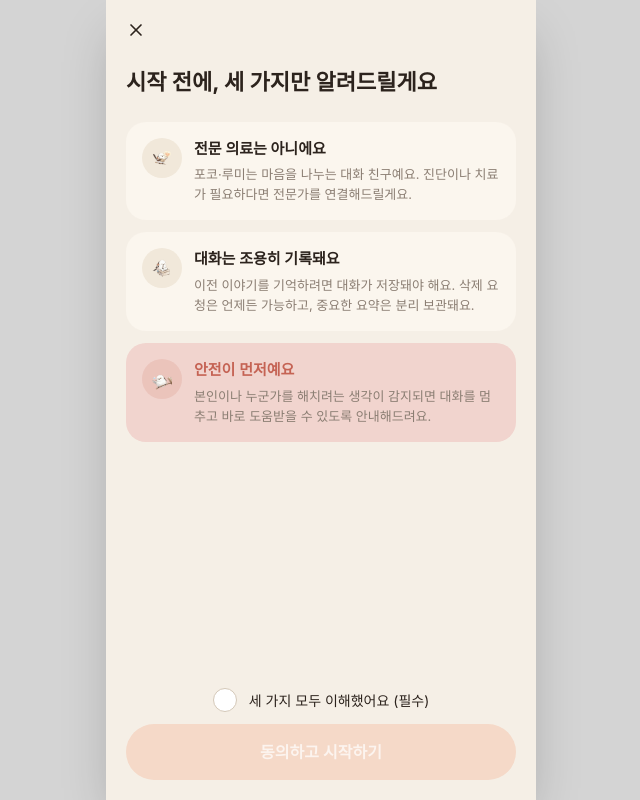
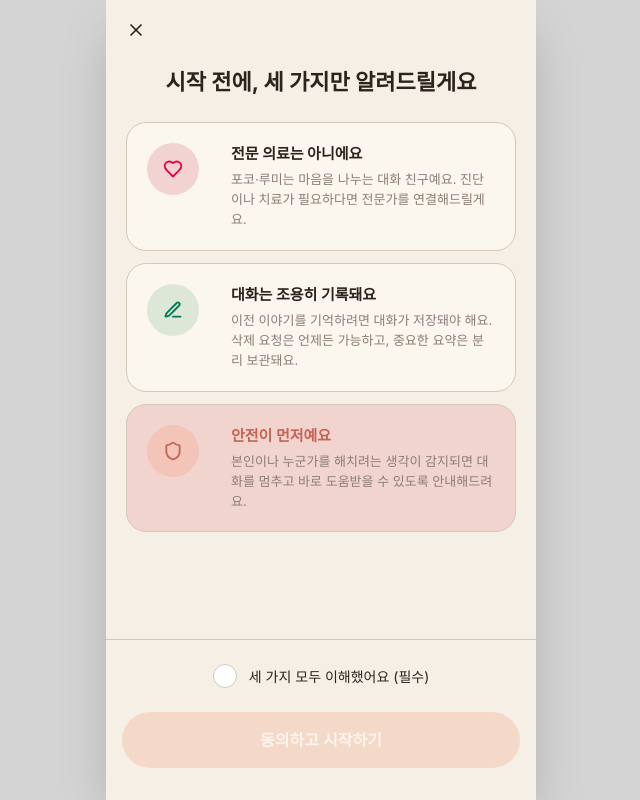
Before and after one commit to Soul-Buddy/Soul-Buddy-FE, a Next.js app: page /onboarding/terms in a window 1280 px wide. Shown: the whole page, without its empty margins (319-959 px from the left). Built offline with nearby package versions, Linux system fonts and the light colour scheme; a web font is replaced by a local one.

Commit message:
feat : 약관 온보딩 UI 수정

```diff
--- a/app/globals.css
+++ b/app/globals.css
@@ -5,31 +5,43 @@
   /*  */
   --font-sans: "Pretendard Variable", Pretendard, -apple-system, BlinkMacSystemFont, system-ui, Roboto, "Helvetica Neue", "Segoe UI", "Apple SD Gothic Neo", "Noto Sans KR", "Malgun Gothic", "Apple Color Emoji", "Segoe UI Emoji", "Segoe UI Symbol", sans-serif;
 
-  --color-bg: #f5efe6;
-  --color-surface: #fbf6ee;
-  --color-surface-strong: #f1e8da;
-  --color-primary: #e89b7b;
-  --color-primary-strong: #d9846a;
-  --color-primary-soft: #f5d9c8;
-  --color-danger: #c56354;
-  --color-danger-soft: #f1d4ce;
-  --color-dark: #2a1f1a;
-  --color-dark-soft: #3a2d26;
-  --color-text: #2c231d;
-  --color-text-muted: #8b7e73;
-  --color-text-subtle: #b8aea3;
-  --color-border: #e5dcd0;
-  --color-border-strong: #d4c8b8;
+  /* ─────────── Surface (배경 계열) ─────────── */
+  --color-bg: #f5efe6;             /* 따뜻한 크림 베이지 — 화면 전체 배경 */
+  --color-surface: #fbf6ee;        /* 거의 흰색에 가까운 크림 — 카드/패널 기본 배경 */
+  --color-surface-strong: #f1e8da; /* 한 톤 진한 베이지 — 강조 카드, 체크박스 박스 등 */
 
-  --color-emotion-blue: #c5d4e3;
-  --color-emotion-pink: #f3d2d2;
-  --color-emotion-sage: #dde2d5;
-  --color-emotion-peach: #f5dbc6;
-  --color-emotion-coral: #f3c5b8;
-  --color-emotion-mint: #dde7d8;
-  --color-emotion-beige: #ece1cf;
-  --color-emotion-cream: #e5e4d3;
-  --color-emotion-rose: #f1d8d6;
+  /* ─────────── Primary (브랜드 메인 컬러 — 따뜻한 피치/살구) ─────────── */
+  --color-primary: #e89b7b;        /* 부드러운 피치 살구 — 주요 버튼, 강조 ring */
+  --color-primary-strong: #d9846a; /* 진한 피치 — hover/active 상태 */
+  --color-primary-soft: #f5d9c8;   /* 연한 피치 — 선택된 카드 배경, 보조 강조 */
+
+  /* ─────────── Danger (경고 컬러 — 테라코타/벽돌톤) ─────────── */
+  --color-danger: #c56354;         /* 진한 벽돌색 — 경고 텍스트, 위험 아이콘 */
+  --color-danger-soft: #f1d4ce;    /* 연한 살구핑크 — 경고 카드 배경 */
+
+  /* ─────────── Dark (다크 모드 배경) ─────────── */
+  --color-dark: #2a1f1a;           /* 진한 다크 브라운 — 다크 톤 화면 배경 */
+  --color-dark-soft: #3a2d26;      /* 다크 브라운 한 톤 밝게 — 다크 모드 카드 */
+
+  /* ─────────── Text (텍스트 계열) ─────────── */
+  --color-text: #2c231d;           /* 진한 갈색 (거의 검정) — 본문 기본 텍스트 */
+  --color-text-muted: #8b7e73;     /* 부드러운 회갈색 — 보조 설명, 캡션 */
+  --color-text-subtle: #b8aea3;    /* 연한 회갈색 — 비활성/희미한 텍스트 */
+
+  /* ─────────── Border (테두리) ─────────── */
+  --color-border: #e5dcd0;         /* 연한 베이지 — 기본 구분선 */
+  --color-border-strong: #d4c8b8;  /* 진한 베이지 — 강조 테두리, 입력 영역 구분 */
+
+  /* ─────────── Emotion (감정 카드 컬러 — 모두 파스텔톤) ─────────── */
+  --color-emotion-blue: #c5d4e3;   /* 파스텔 블루 — 차분함, 잔잔함 */
+  --color-emotion-pink: #f3d2d2;   /* 파스텔 핑크 — 포근함, 다정함 */
+  --color-emotion-sage: #dde2d5;   /* 세이지 그린 — 안정감 */
+  --color-emotion-peach: #f5dbc6;  /* 부드러운 피치 — 따뜻함 */
+  --color-emotion-coral: #f3c5b8;  /* 코랄 핑크 — 활기, 살짝 강한 따뜻함 */
+  --color-emotion-mint: #dde7d8;   /* 민트 그린 — 시원함, 산뜻함 */
+  --color-emotion-beige: #ece1cf;  /* 베이지 — 중립적인 따뜻함 */
+  --color-emotion-cream: #e5e4d3;  /* 크림 옐로우 — 희망, 밝음 */
+  --color-emotion-rose: #f1d8d6;   /* 로즈 핑크 — 부드러운 감성 */
 
   --radius-sm: 12px;
   --radius-md: 16px;
--- a/app/onboarding/terms/page.tsx
+++ b/app/onboarding/terms/page.tsx
@@ -1,5 +1,9 @@
 import { TermsView } from "@/views/onboarding/terms";
 
+/**
+ * 약관 동의 페이지
+ * @returns
+ */
 export default function OnboardingTermsPage() {
   return <TermsView />;
 }
--- a/features/onboarding/agree-terms/model/items.ts
+++ b/features/onboarding/agree-terms/model/items.ts
@@ -1,13 +1,12 @@
-import type { StaticImageData } from "next/image";
-import heartIcon from "@/shared/assets/lumi.png";
-import writeIcon from "@/shared/assets/writeIcon.png";
-import radiowaveIcon from "@/shared/assets/poco.png";
+import { Heart, PenLine, Shield, type LucideIcon } from "lucide-react";
 
 export interface TermsItem {
   id: string;
   title: string;
   body: string;
-  icon: StaticImageData;
+  icon: LucideIcon;
+  iconBgClass: string;
+  iconColorClass: string;
   tone: "default" | "danger";
 }
 
@@ -16,21 +15,27 @@ export const TERMS_ITEMS: TermsItem[] = [
     id: "not-medical",
     title: "전문 의료는 아니에요",
     body: "포코·루미는 마음을 나누는 대화 친구예요. 진단이나 치료가 필요하다면 전문가를 연결해드릴게요.",
-    icon: heartIcon,
+    icon: Heart,
+    iconBgClass: "bg-emotion-pink",
+    iconColorClass: "text-rose-600",
     tone: "default",
   },
   {
     id: "quiet-record",
     title: "대화는 조용히 기록돼요",
     body: "이전 이야기를 기억하려면 대화가 저장돼야 해요. 삭제 요청은 언제든 가능하고, 중요한 요약은 분리 보관돼요.",
-    icon: writeIcon,
+    icon: PenLine,
+    iconBgClass: "bg-emotion-mint",
+    iconColorClass: "text-emerald-700",
     tone: "default",
   },
   {
     id: "safety-first",
     title: "안전이 먼저예요",
     body: "본인이나 누군가를 해치려는 생각이 감지되면 대화를 멈추고 바로 도움받을 수 있도록 안내해드려요.",
-    icon: radiowaveIcon,
+    icon: Shield,
+    iconBgClass: "bg-emotion-coral",
+    iconColorClass: "text-danger",
     tone: "danger",
   },
 ];
--- a/features/onboarding/agree-terms/ui/TermsCard.tsx
+++ b/features/onboarding/agree-terms/ui/TermsCard.tsx
@@ -1,4 +1,3 @@
-import Image from "next/image";
 import { cn } from "@/shared/lib/cn";
 import { Card } from "@/shared/ui/Card";
 import type { TermsItem } from "../model/items";
@@ -7,36 +6,44 @@ interface TermsCardProps {
   item: TermsItem;
 }
 
+/**
+ * 약관 카드 컴포넌트
+ * @param param0 // 약관 아이템을 받아서 카드 형태로 렌더링
+ * @returns
+ */
 export function TermsCard({ item }: TermsCardProps) {
   const isDanger = item.tone === "danger";
+  const Icon = item.icon;
   return (
     <Card
-      surface={isDanger ? "default" : "default"}
-      padding="md"
-      className={cn(
-        "w-full",
-        isDanger && "bg-[var(--color-danger-soft)]",
-      )}
+      surface="default"
+      padding="lg"
+      className={cn("w-full border border-[var(--color-border-strong)]", isDanger && "bg-danger-soft")}
     >
-      <div className="flex items-start gap-3">
+      <div className="flex items-start gap-8">
+        {/* 아이콘 컨테이너 */}
         <div
           className={cn(
-            "flex h-10 w-10 shrink-0 items-center justify-center rounded-full",
-            isDanger ? "bg-[var(--color-danger)]/15" : "bg-[var(--color-surface-strong)]",
+            "flex h-13 w-13 shrink-0 items-center justify-center rounded-full",
+            item.iconBgClass,
           )}
         >
-          <Image src={item.icon} alt="" width={20} height={20} className="object-contain" />
+          {/* 아이콘 */}
+          <Icon className={cn("h-5 w-5", item.iconColorClass)} strokeWidth={2.2} />
         </div>
+        {/* 내용 컨테이너 */}
         <div className="flex flex-1 flex-col gap-1">
+          {/* 제목 */}
           <span
             className={cn(
-              "text-[15px] font-semibold",
-              isDanger ? "text-[var(--color-danger)]" : "text-[var(--color-text)]",
+              "text-[15px] font-bold",
+              isDanger ? "text-danger" : "text-text",
             )}
           >
             {item.title}
           </span>
-          <p className="text-[13px] leading-[1.55] text-[var(--color-text-muted)]">
+          {/* 본문 */}
+          <p className="text-[13px] leading-[1.55] text-text-muted">
             {item.body}
           </p>
         </div>
--- a/shared/ui/Card/Card.tsx
+++ b/shared/ui/Card/Card.tsx
@@ -39,9 +39,9 @@ const paddingClass: Record<CardPadding, string> = {
 
 /**
  * 카드 컴포넌트
- * - `surface` prop으로 카드의 배경과 텍스트 색상 조합을 선택할 수 있음
- * - `padding` prop으로 카드 내부 여백 크기를 조절할 수 있음
- * - `shadow` prop으로 카드에 그림자 효과를 줄 수 있음
+ * - `surface` prop으로 카드의 배경과 텍스트 색상 조합을 선택할 수 있음 (옵션 : default, muted, primary, danger, dark)
+ * - `padding` prop으로 카드 내부 여백 크기를 조절할 수 있음 (옵션 : none, sm, md, lg)
+ * - `shadow` prop으로 카드에 그림자 효과를 줄 수 있음 (기본값 : false)
  * @param param0
  * @returns
  * @example
--- a/views/onboarding/terms/ui/TermsView.tsx
+++ b/views/onboarding/terms/ui/TermsView.tsx
@@ -1,7 +1,7 @@
 "use client";
 
 import { useRouter } from "next/navigation";
-import { X } from "lucide-react";
+import { X } from "lucide-react"; // 닫기 아이콘
 import { signOut } from "next-auth/react";
 import { TopBar } from "@/shared/ui/TopBar";
 import { IconButton } from "@/shared/ui/IconButton";
@@ -17,7 +17,7 @@ export function TermsView() {
   const router = useRouter();
   return (
     <Screen
-      header={
+      header={ // 상단 바에 닫기 버튼 추가
         <TopBar
           leading={
             <IconButton
@@ -25,8 +25,8 @@ export function TermsView() {
               size="md"
               aria-label="닫기"
               onClick={async () => {
-                await signOut({ redirect: false });
-                router.replace("/login");
+                await signOut({ redirect: false }); // 로그아웃 처리
+                router.replace("/login"); // 로그인 페이지로 이동
               }}
             >
               <X />
@@ -35,15 +35,16 @@ export function TermsView() {
         />
       }
       footer={
-        <div className="flex flex-col gap-3">
-          <div className="flex items-center justify-center">
+        <div className="flex flex-col gap-3 border-t pt-3 border-[var(--color-border-strong)] -mx-5">
+          <div className="flex flex-col gap-6 items-center justify-center rounded-(--radius-md) px-4 py-3">
             <AgreeCheckbox />
+            <ConfirmButton />
           </div>
-          <ConfirmButton />
+
         </div>
       }
     >
-      <h1 className="mt-2 text-[22px] leading-[1.35] font-bold text-[var(--color-text)]">
+      <h1 className="mt-2 text-[22px] leading-[1.35] font-bold text-[var(--color-text)] text-center">
         시작 전에, 세 가지만 알려드릴게요
       </h1>
       <div className="mt-6 flex flex-col gap-3">
```
